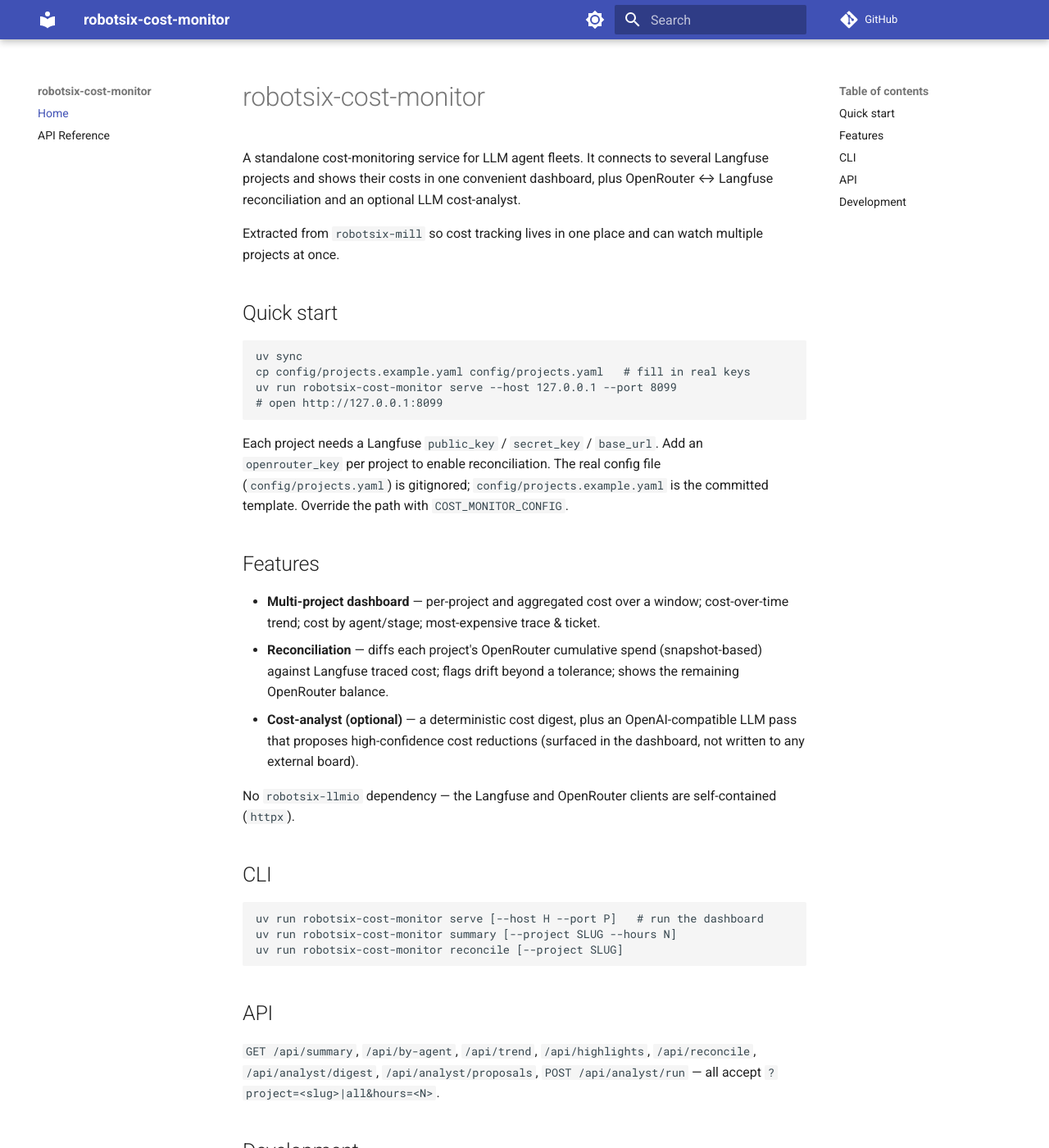
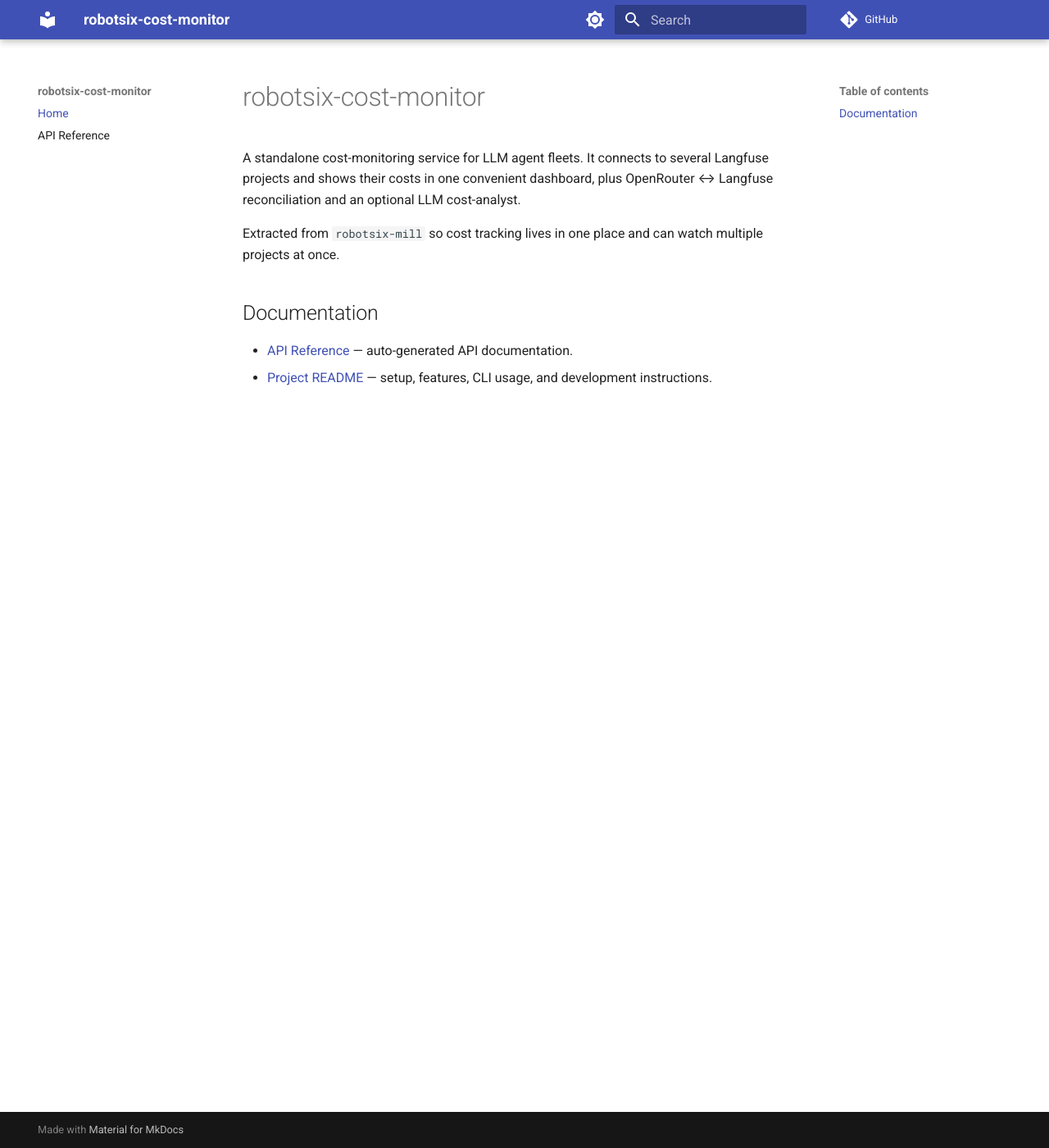
Before and after one commit to damien-robotsix/robotsix-cost-monitor, an MkDocs documentation site: the page built from docs/index.md, in a window 1280 px wide and 1400 px high. Shown: the whole window at 82% size. Built offline with MkDocs 1.6.1 and Material for MkDocs 9.7.7, drawn with Linux system fonts in a browser that asks for light colours; comment, search, counter and statistics services are not loaded; some of the changed text lies outside the part shown.

Commit message:
mill: Deduplicate content between README.md and docs/index.md to prevent drift (20260619T071119Z-deduplicate-content-between-readme-md-an-3549) (#33)
Co-authored-by: robotsix-mill <mill@robotsix.local>

````diff
--- a/docs/index.md
+++ b/docs/index.md
@@ -7,52 +7,8 @@ OpenRouter ↔ Langfuse reconciliation and an optional LLM cost-analyst.
 Extracted from `robotsix-mill` so cost tracking lives in one place and can watch
 multiple projects at once.
 
-## Quick start
+## Documentation
 
-```bash
-uv sync
-cp config/projects.example.yaml config/projects.yaml   # fill in real keys
-uv run robotsix-cost-monitor serve --host 127.0.0.1 --port 8099
-# open http://127.0.0.1:8099
-```
-
-Each project needs a Langfuse `public_key` / `secret_key` / `base_url`. Add an
-`openrouter_key` per project to enable reconciliation. The real config file
-(`config/projects.yaml`) is gitignored; `config/projects.example.yaml` is the
-committed template. Override the path with `COST_MONITOR_CONFIG`.
-
-## Features
-
-- **Multi-project dashboard** — per-project and aggregated cost over a window;
-  cost-over-time trend; cost by agent/stage; most-expensive trace & ticket.
-- **Reconciliation** — diffs each project's OpenRouter cumulative spend
-  (snapshot-based) against Langfuse traced cost; flags drift beyond a tolerance;
-  shows the remaining OpenRouter balance.
-- **Cost-analyst (optional)** — a deterministic cost digest, plus an
-  OpenAI-compatible LLM pass that proposes high-confidence cost reductions
-  (surfaced in the dashboard, not written to any external board).
-
-No `robotsix-llmio` dependency — the Langfuse and OpenRouter clients are
-self-contained (`httpx`).
-
-## CLI
-
-```bash
-uv run robotsix-cost-monitor serve [--host H --port P]   # run the dashboard
-uv run robotsix-cost-monitor summary [--project SLUG --hours N]
-uv run robotsix-cost-monitor reconcile [--project SLUG]
-```
-
-## API
-
-`GET /api/summary`, `/api/by-agent`, `/api/trend`, `/api/highlights`,
-`/api/reconcile`, `/api/analyst/digest`, `/api/analyst/proposals`,
-`POST /api/analyst/run` — all accept `?project=<slug>|all&hours=<N>`.
-
-## Development
-
-```bash
-uv run ruff check . && uv run ruff format --check .
-uv run mypy src/
-uv run pytest
-```
+- [API Reference](api.md) — auto-generated API documentation.
+- [Project README](https://github.com/damien-robotsix/robotsix-cost-monitor#readme) —
+  setup, features, CLI usage, and development instructions.
````
